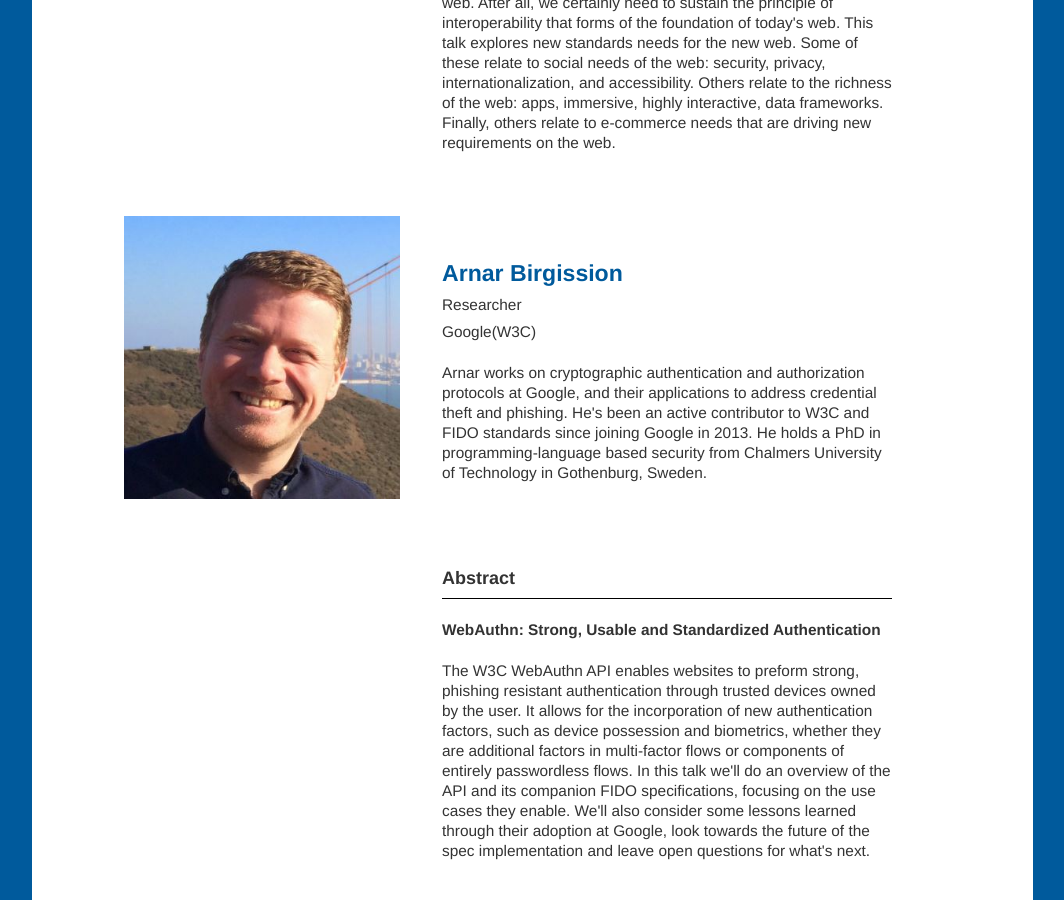
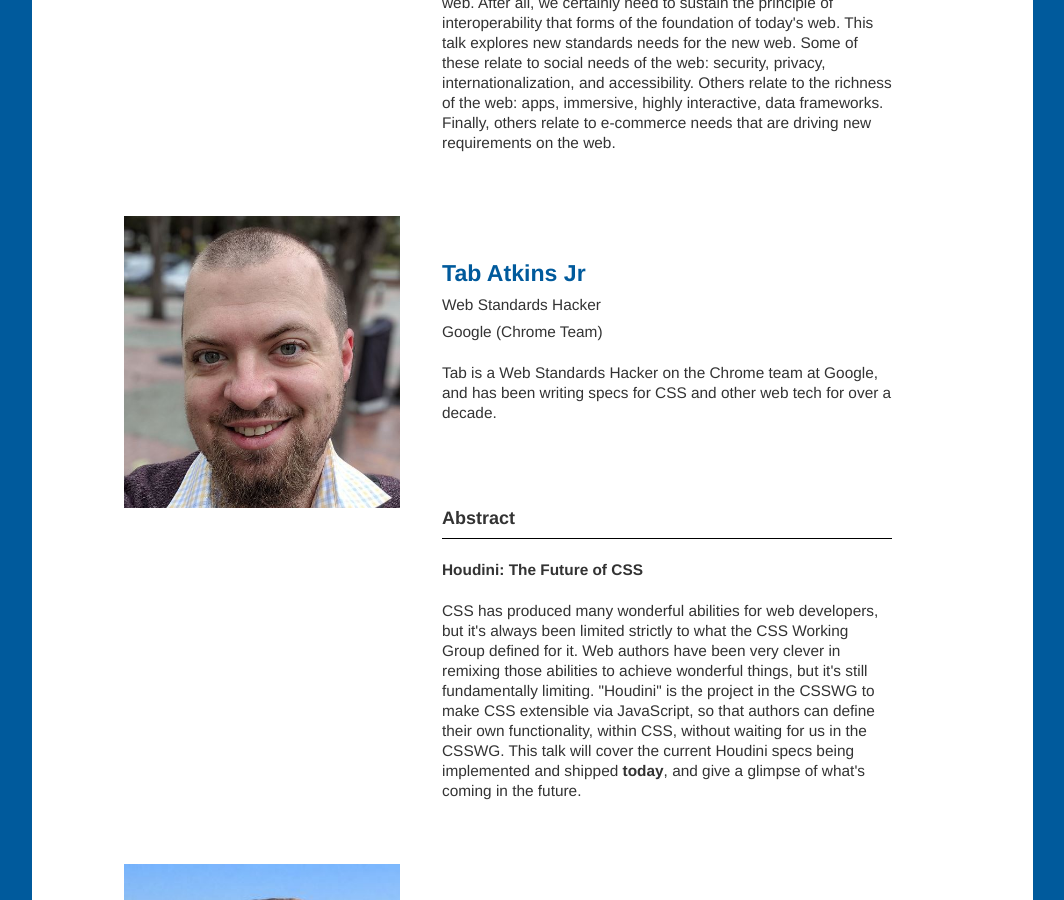
Before and after one commit to w3c/w3c-track-2019, a Jekyll site: the page built from speakers.md, in a window 1280 px wide and 900 px high, scrolled down 1265 px. Shown: the whole window, without its empty margins (108-1172 px from the left). Built offline with Jekyll 4.4.1, drawn with Linux system fonts in a browser that asks for light colours; our own code applies the rules of GitHub Pages for plain Markdown files.

Commit message:
Update speakers.md

```diff
--- a/speakers.md
+++ b/speakers.md
@@ -32,6 +32,45 @@ layout: home
 		</div>
 	</div>
 </section>
+
+<section class="speaker" id="tab">
+	<div class="container-md">
+		<div class="flex">
+			<div class="col-1">
+				<div class="profile-picture">
+					<picture>
+						<img alt="Tab Atkins Jr" src="assets/images/Tab-Atkins-Jr.JPG">
+					</picture>
+				</div>
+			</div>
+			<div class="col-2">
+				<div class="basic">
+					<h2 class="name">Tab Atkins Jr</h2>
+					<p class="speaker-title">Web Standards Hacker</p>
+					<p class="speaker-detail">Google (Chrome Team)</p>
+				</div>
+				<div class="biography">
+					<p>Tab is a Web Standards Hacker on the Chrome team at Google, and
+has been writing specs for CSS and other web tech for over a decade.</p>
+				</div>
+				<div class="speaker-abstract">
+					<h3>Abstract</h3>
+					<h4>Houdini: The Future of CSS</h4>
+					<p>CSS has produced many wonderful abilities for web
+developers, but it's always been limited strictly to what the CSS
+Working Group defined for it. Web authors have been very clever in
+remixing those abilities to achieve wonderful things, but it's still
+fundamentally limiting. "Houdini" is the project in the CSSWG to make
+CSS extensible via JavaScript, so that authors can define their own
+functionality, within CSS, without waiting for us in the CSSWG. This
+talk will cover the current Houdini specs being implemented and
+						shipped <b>today</b>, and give a glimpse of what's coming in the future.</p>
+				</div>
+			</div>
+		</div>
+	</div>
+</section>
+
 
 <section class="speaker" id="arnar">
 	<div class="container-md">
```
